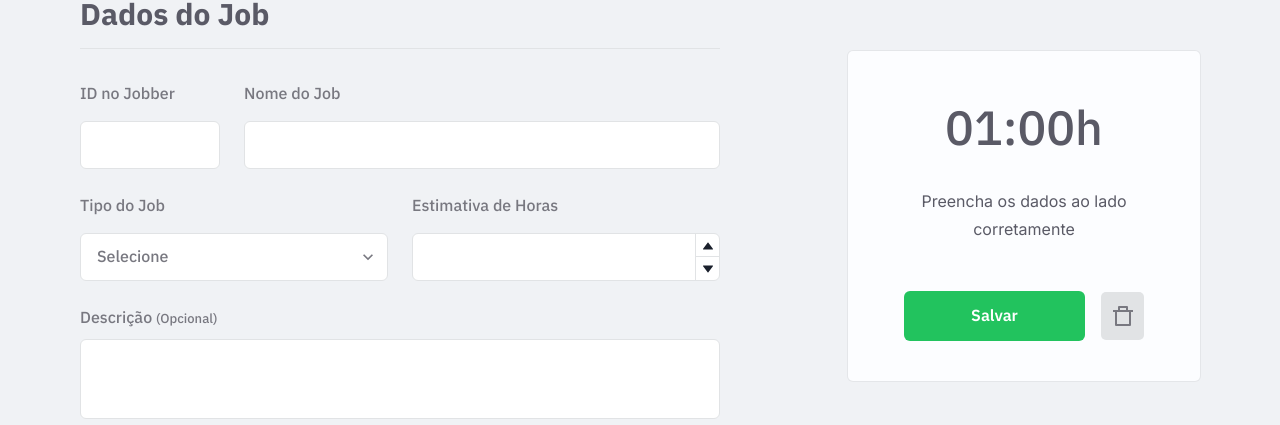
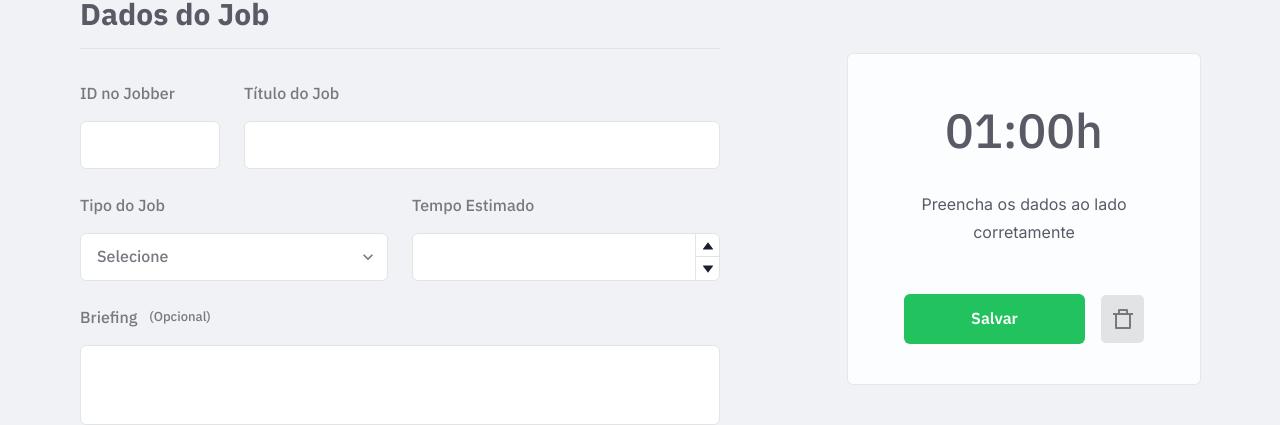
Before and after one commit to Dailton-Bastos/jobs-calc, a React (Vite) app: page / in a window 1280 px wide. Shown: the part 148-573 px from the top of the page. Built offline with nearby package versions, Linux system fonts and the light colour scheme.

Commit message:
refactor: add form components

```diff
--- /dev/null
+++ b/src/components/Form/Input/index.tsx
@@ -0,0 +1,39 @@
+import React, { ForwardRefRenderFunction } from 'react';
+
+import {
+  FormControl,
+  Input as ChackraInput,
+  InputProps,
+} from '@chakra-ui/react';
+
+import { Label } from '~/components/Form/Label';
+
+type Props = InputProps & {
+  name: string;
+  label?: string;
+};
+
+const InputBase: ForwardRefRenderFunction<HTMLInputElement, Props> = (
+  { name, label, ...rest },
+  ref,
+) => {
+  return (
+    <FormControl>
+      {!!label && <Label>{label}</Label>}
+
+      <ChackraInput
+        name={name}
+        bg="white"
+        h="12"
+        _focusVisible={{
+          borderColor: 'gray.500',
+        }}
+        focusBorderColor="pink.500"
+        ref={ref}
+        {...rest}
+      />
+    </FormControl>
+  );
+};
+
+export const Input = React.forwardRef(InputBase);
--- /dev/null
+++ b/src/components/Form/InputNumber/index.tsx
@@ -0,0 +1,49 @@
+import React, { ForwardRefRenderFunction } from 'react';
+
+import {
+  FormControl,
+  NumberInput,
+  NumberInputProps,
+  NumberInputField,
+  NumberInputStepper,
+  NumberIncrementStepper,
+  NumberDecrementStepper,
+} from '@chakra-ui/react';
+
+import { Label } from '~/components/Form/Label';
+
+type Props = NumberInputProps & {
+  name: string;
+  label?: string;
+  stepper?: boolean;
+};
+
+const InputNumberBase: ForwardRefRenderFunction<HTMLInputElement, Props> = (
+  { name, label, stepper = false, ...rest },
+  ref,
+) => {
+  return (
+    <FormControl>
+      {!!label && <Label>{label}</Label>}
+
+      <NumberInput name={name} focusBorderColor="pink.500" ref={ref} {...rest}>
+        <NumberInputField
+          bg="white"
+          h="12"
+          _focusVisible={{
+            borderColor: 'gray.500',
+          }}
+        />
+
+        {stepper && (
+          <NumberInputStepper>
+            <NumberIncrementStepper />
+            <NumberDecrementStepper />
+          </NumberInputStepper>
+        )}
+      </NumberInput>
+    </FormControl>
+  );
+};
+
+export const InputNumber = React.forwardRef(InputNumberBase);
--- /dev/null
+++ b/src/components/Form/Label/index.tsx
@@ -0,0 +1,13 @@
+import { FormLabel, FormLabelProps } from '@chakra-ui/react';
+
+type Props = FormLabelProps & {
+  children: string;
+};
+
+export const Label = ({ children, ...rest }: Props) => {
+  return (
+    <FormLabel mb="4" fontWeight="500" lineHeight="6" {...rest}>
+      {children}
+    </FormLabel>
+  );
+};
--- /dev/null
+++ b/src/components/Form/Select/index.tsx
@@ -0,0 +1,55 @@
+import React, { ForwardRefRenderFunction } from 'react';
+
+import {
+  FormControl,
+  Select as ChakraSelect,
+  SelectProps,
+} from '@chakra-ui/react';
+
+import { Label } from '~/components/Form/Label';
+
+type Options = {
+  name: string;
+  value: string;
+};
+
+type Props = SelectProps & {
+  name: string;
+  label?: string;
+  options: Options[];
+};
+
+const SelectBase: ForwardRefRenderFunction<HTMLSelectElement, Props> = (
+  { name, label, options = [], ...rest },
+  ref,
+) => {
+  return (
+    <FormControl>
+      {!!label && <Label>{label}</Label>}
+
+      <ChakraSelect
+        bg="white"
+        h="12"
+        focusBorderColor="pink.500"
+        _focusVisible={{
+          borderColor: 'gray.500',
+        }}
+        defaultValue=""
+        name={name}
+        ref={ref}
+        {...rest}
+      >
+        <option value="" disabled>
+          Selecione
+        </option>
+        {options?.map((option) => (
+          <option key={option.value} value={option.value}>
+            {option.name}
+          </option>
+        ))}
+      </ChakraSelect>
+    </FormControl>
+  );
+};
+
+export const Select = React.forwardRef(SelectBase);
--- a/src/pages/Jobs/New/index.tsx
+++ b/src/pages/Jobs/New/index.tsx
@@ -4,22 +4,33 @@ import {
   Grid,
   GridItem,
   FormControl,
-  FormLabel,
-  Input,
-  NumberInput,
-  NumberInputField,
-  NumberInputStepper,
-  NumberIncrementStepper,
-  NumberDecrementStepper,
-  Select,
   Textarea,
   VStack,
   Text,
 } from '@chakra-ui/react';
 
 import { Container } from '~/components/Container';
+import { Input } from '~/components/Form/Input';
+import { InputNumber } from '~/components/Form/InputNumber';
+import { Label } from '~/components/Form/Label';
+import { Select } from '~/components/Form/Select';
 import { Hour } from '~/components/Job/Hour';
 import { Title } from '~/components/Title';
+
+const jobTypes = [
+  {
+    name: 'Orçamento',
+    value: 'budget',
+  },
+  {
+    name: 'Desenvolvimento',
+    value: 'development',
+  },
+  {
+    name: 'Outros',
+    value: 'other',
+  },
+];
 
 export const NewJobPage = () => {
   return (
@@ -38,88 +49,38 @@ export const NewJobPage = () => {
               <VStack spacing="6" align="flex-start">
                 <Grid gap="6" templateColumns="140px 1fr" w="100%">
                   <GridItem w="100%">
-                    <FormControl>
-                      <FormLabel mb="4" fontWeight="500" lineHeight="6">
-                        ID no Jobber
-                      </FormLabel>
-                      <NumberInput>
-                        <NumberInputField
-                          bg="white"
-                          h="12"
-                          _focusVisible={{
-                            borderColor: 'gray.500',
-                          }}
-                        />
-                      </NumberInput>
-                    </FormControl>
+                    <InputNumber name="job_id" label="ID no Jobber" />
                   </GridItem>
 
                   <GridItem w="100%">
-                    <FormControl>
-                      <FormLabel mb="4" fontWeight="500" lineHeight="6">
-                        Nome do Job
-                      </FormLabel>
-                      <Input
-                        type="text"
-                        bg="white"
-                        h="12"
-                        _focusVisible={{
-                          borderColor: 'gray.500',
-                        }}
-                      />
-                    </FormControl>
+                    <Input name="job_title" label="Título do Job" />
                   </GridItem>
                 </Grid>
 
                 <Grid gap="6" templateColumns="repeat(2, 1fr)" w="100%">
-                  <FormControl>
-                    <FormLabel mb="4" fontWeight="500" lineHeight="6">
-                      Tipo do Job
-                    </FormLabel>
-                    <Select
-                      bg="white"
-                      h="12"
-                      defaultValue=""
-                      _focusVisible={{
-                        borderColor: 'gray.500',
-                      }}
-                    >
-                      <option value="" disabled>
-                        Selecione
-                      </option>
-                      <option>Orçamento</option>
-                      <option>Desenvolvimento</option>
-                      <option>Outro</option>
-                    </Select>
-                  </FormControl>
+                  <Select
+                    name="job_type"
+                    label="Tipo do Job"
+                    options={jobTypes}
+                  />
 
-                  <FormControl>
-                    <FormLabel mb="4" fontWeight="500" lineHeight="6">
-                      Estimativa de Horas
-                    </FormLabel>
-                    <NumberInput max={100} min={1}>
-                      <NumberInputField
-                        bg="white"
-                        h="12"
-                        _focusVisible={{
-                          borderColor: 'gray.500',
-                        }}
-                      />
-                      <NumberInputStepper>
-                        <NumberIncrementStepper />
-                        <NumberDecrementStepper />
-                      </NumberInputStepper>
-                    </NumberInput>
-                  </FormControl>
+                  <InputNumber
+                    name="job_estimate"
+                    label="Tempo Estimado"
+                    max={100}
+                    min={1}
+                    stepper
+                  />
                 </Grid>
 
                 <FormControl mb="4" fontWeight="500" lineHeight="6">
-                  <FormLabel>
-                    Descrição{' '}
+                  <Flex>
+                    <Label>Briefing</Label>
+
                     <Text as="span" fontSize="small">
                       (Opcional)
                     </Text>
-                  </FormLabel>
+                  </Flex>
                   <Textarea
                     bg="white"
                     resize="none"
```
